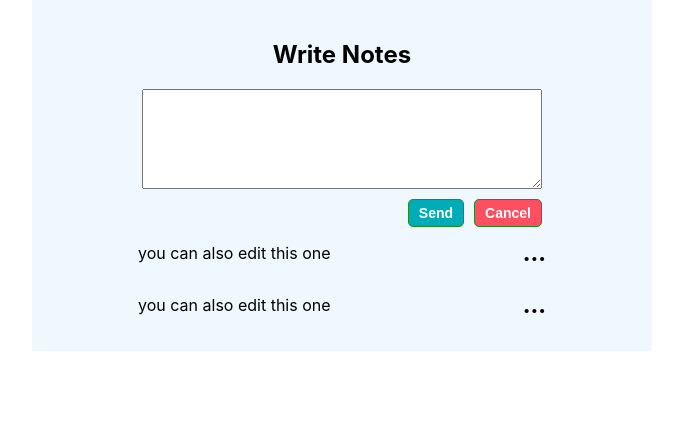
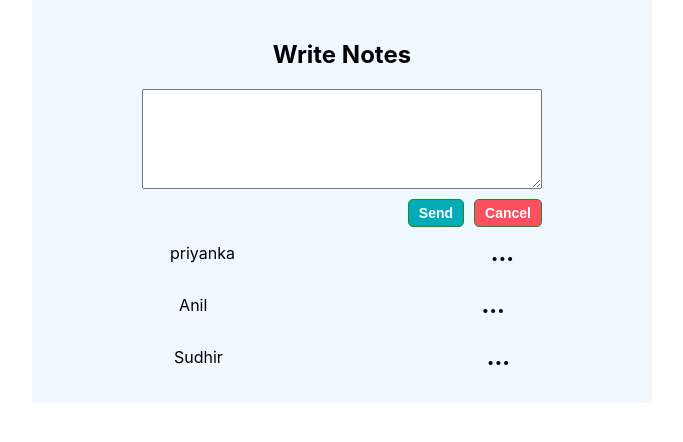
Before and after one commit to piya03/react-notes-app, a React (Create React App) app: page / in a window 1280 px wide. Shown: the top 442 px of the page, without its empty margins (298-981 px from the left). Built offline with nearby package versions, Linux system fonts and the light colour scheme.

Commit message:
add functionality

```diff
--- a/src/App.css
+++ b/src/App.css
@@ -61,5 +61,6 @@
   font-weight: 500;
   text-align: left;
   padding: 10px 25px 10px 10px;
+  z-index: 1;
 
 }
--- a/src/Component/EditMode.js
+++ b/src/Component/EditMode.js
@@ -1,12 +1,12 @@
 import React, { useState } from "react";
 import "../App.css";
 
-function EditMode({ setShowEdit }) {
+function EditMode({ setShowEdit, each }) {
   const [showEditDel, setShowEditDel] = useState(false);
   console.log("EditMode -> showEditDel", showEditDel);
   return (
     <div className="editModeContainer">
-      <p> you can also edit this one</p>
+      <p> {each.name}</p>
       <div
         className="threedot"
         onClick={() => {
@@ -14,11 +14,10 @@ function EditMode({ setShowEdit }) {
           setShowEditDel(!showEditDel);
         }}
       >
-        {" "}
         <span>...</span>
         {showEditDel && (
           <div className="insideDot">
-            <div>Edit</div>
+            <div style={{ marginBottom: "5px" }}>Edit</div>
             <div>Delete</div>
           </div>
         )}
--- a/src/Component/Notes.js
+++ b/src/Component/Notes.js
@@ -5,13 +5,30 @@ import EditMode from "./EditMode";
 
 function Notes({ onlyWrite }) {
   const [showEdit, setShowEdit] = useState(false);
+  const [textVal, setTextVal] = useState("");
+  console.log("Notes -> textVal", textVal);
   console.log("Notes -> showEdit", showEdit);
+  const [data, setData] = useState([
+    { name: "priyanka" },
+    { name: "Anil" },
+    { name: "Sudhir" },
+  ]);
+  console.log("Notes -> data", data);
+
   return (
     <div className="">
       {(onlyWrite || showEdit) && (
         <div>
           <div className="container">
-            <textarea className="textarea" cols="30" rows="10"></textarea>
+            <textarea
+              value={textVal}
+              onChange={(e) => {
+                setTextVal(e.target.value);
+              }}
+              className="textarea"
+              cols="30"
+              rows="10"
+            />
           </div>
           <div className="btn_container">
             <CommonButton
@@ -19,6 +36,10 @@ function Notes({ onlyWrite }) {
               styleit={{
                 background: "#00acb8",
                 marginRight: "10px",
+              }}
+              onClick={() => {
+                console.log("send here");
+                data.unshift({ name: textVal });
               }}
             />
             <CommonButton
@@ -30,7 +51,10 @@ function Notes({ onlyWrite }) {
           </div>
         </div>
       )}
-      <EditMode setShowEdit={setShowEdit} />
+      {!onlyWrite &&
+        data.map((each, index) => {
+          return <EditMode setShowEdit={setShowEdit} each={each} />;
+        })}
     </div>
   );
 }
```
